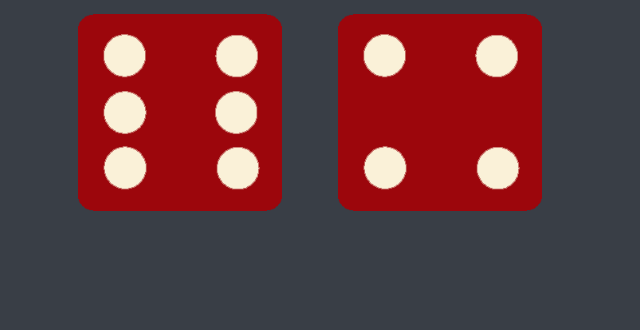
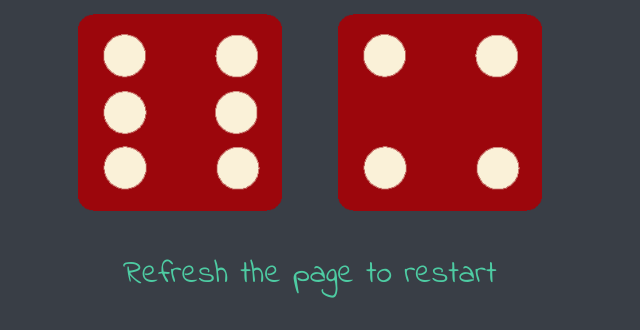
Before and after one commit to navdeepsorlan/Dice-Game, a plain HTML site: page index.html in a window 1280 px wide. Shown: the part 481-811 px from the top of the page, without its empty margins (330-970 px from the left). Drawn offline with Linux system fonts and the light colour scheme.

Commit message:
Update index.html

```diff
--- a/index.html
+++ b/index.html
@@ -22,6 +22,8 @@
         <img class="img2" src="images/dice6.png">
       </div>
 
+      <p>Refresh the page to restart</p>
+
     </div>
     <script src="index.js"></script>
 
```
